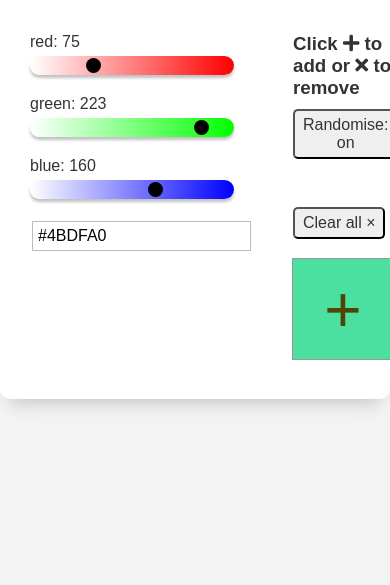
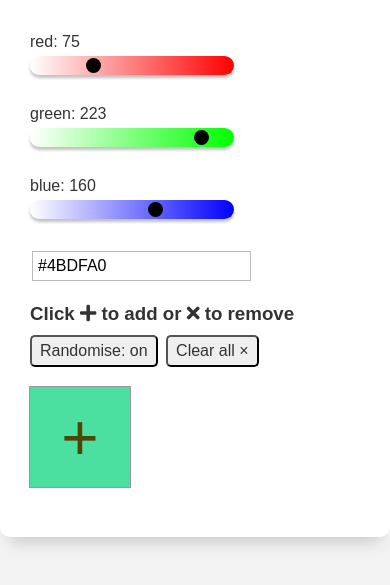
Before and after one commit to rolandjlevy/Vue-rgb-sliders-and-colour-swatch-generator, a plain HTML site: page index.html in a window 390 px wide. Shown: the part 119-704 px from the top of the page. Drawn offline with nearby package versions, Linux system fonts and the light colour scheme; a web font is replaced by a local one.

Commit message:
Made it mobile responsive

```diff
--- a/css/style.css
+++ b/css/style.css
@@ -34,8 +34,26 @@ h3 {
 
 .sliders-container {
   display: flex;
-  justify-content:flex-start;
-  flex-direction:row;
+  justify-content: flex-start;
+  flex-direction: row;
+}
+
+.sliders-buttons {
+  margin-left: 40px;
+}
+
+@media (max-width: 480px) {
+
+    .sliders-container {
+      display: flex;
+      justify-content: flex-start;
+      flex-direction:column;
+    }
+
+    .sliders-buttons {
+      margin-left: 0px;
+    }
+
 }
 
 input {
--- a/index.html
+++ b/index.html
@@ -35,7 +35,7 @@
     </div>
 
     <template id="colour-slider-template">
-      <div class="m-0 m-b-10 width-200px">
+      <div class="m-0 m-b-20 width-200px">
         <div class="m-b-5">{{col}}: {{vmodel}} </div>
           <input
             v-model="vmodel"
@@ -61,7 +61,7 @@
             <main>
               <slot name="rgbsliders" :red="red" :green="green" :blue="blue"></slot>
 
-              <section class="m-b-10">
+              <section class="m-b-20">
                 <input
                   :value="`#${hexColour(red, green, blue)}`"
                   type="text"
@@ -73,12 +73,12 @@
               </section>
             </main>
 
-            <main class="m-l-40">
+            <main class="sliders-buttons">
 
               <section>
                 <h3 class="m-b-10">Click <i class="fas fa-plus"></i> to add or <i class="fas fa-times"></i> to remove</h3>
 
-                <div class="m-b-10" style="float:left;">
+                <div class="" style="float:left;">
                   <label for="random" class="pointer"></label>
                   <button class="font-size-16px m-b-20" @click="randomState = !randomState">Randomise: {{ randomState ? 'on' : 'off' }}</button>
                   <input id="random" type="checkbox" v-model="randomState">
@@ -88,7 +88,7 @@
 
               <section
                 :style="getBgColour"
-                class="custom-colour add d-block m-b-10"
+                class="custom-colour add d-block m-b-20"
                 @click="addColour(red, green, blue)"
                 :title="`#${hexColour(red, green, blue)}`"
               >
```
